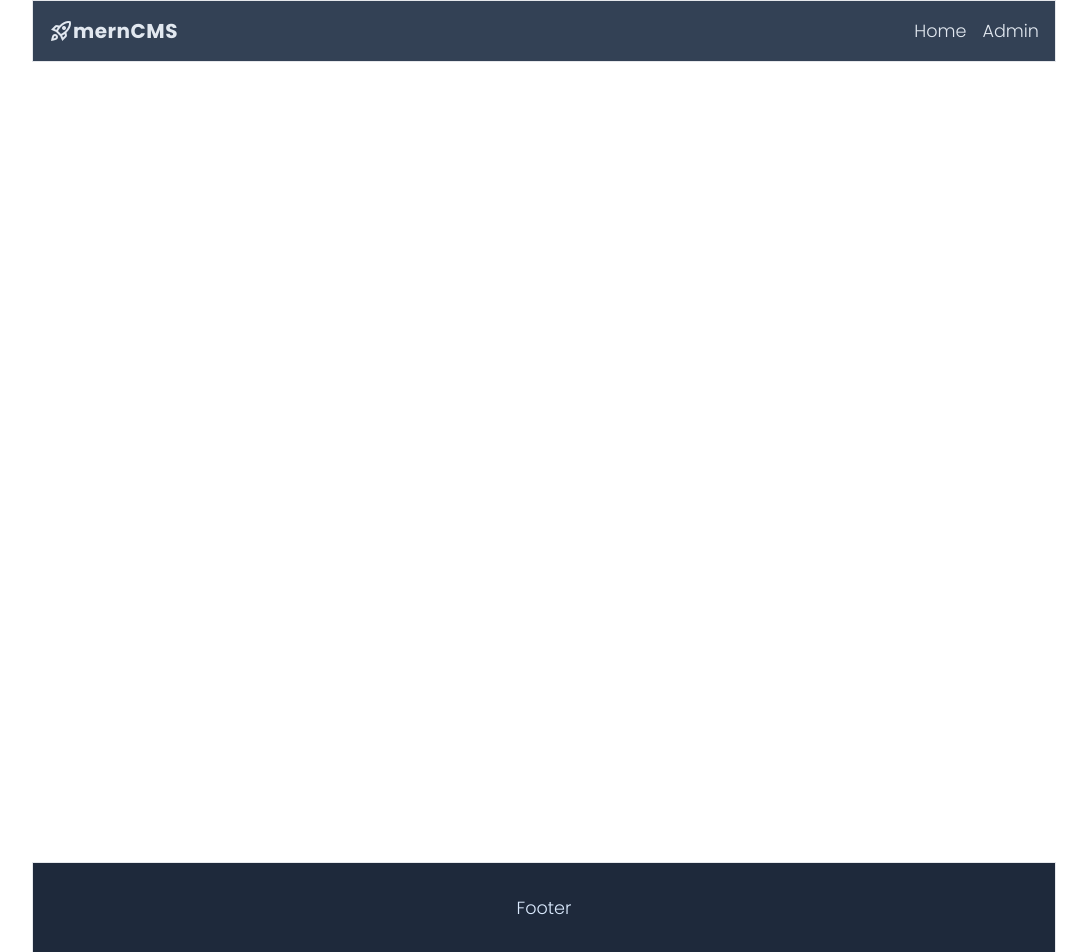
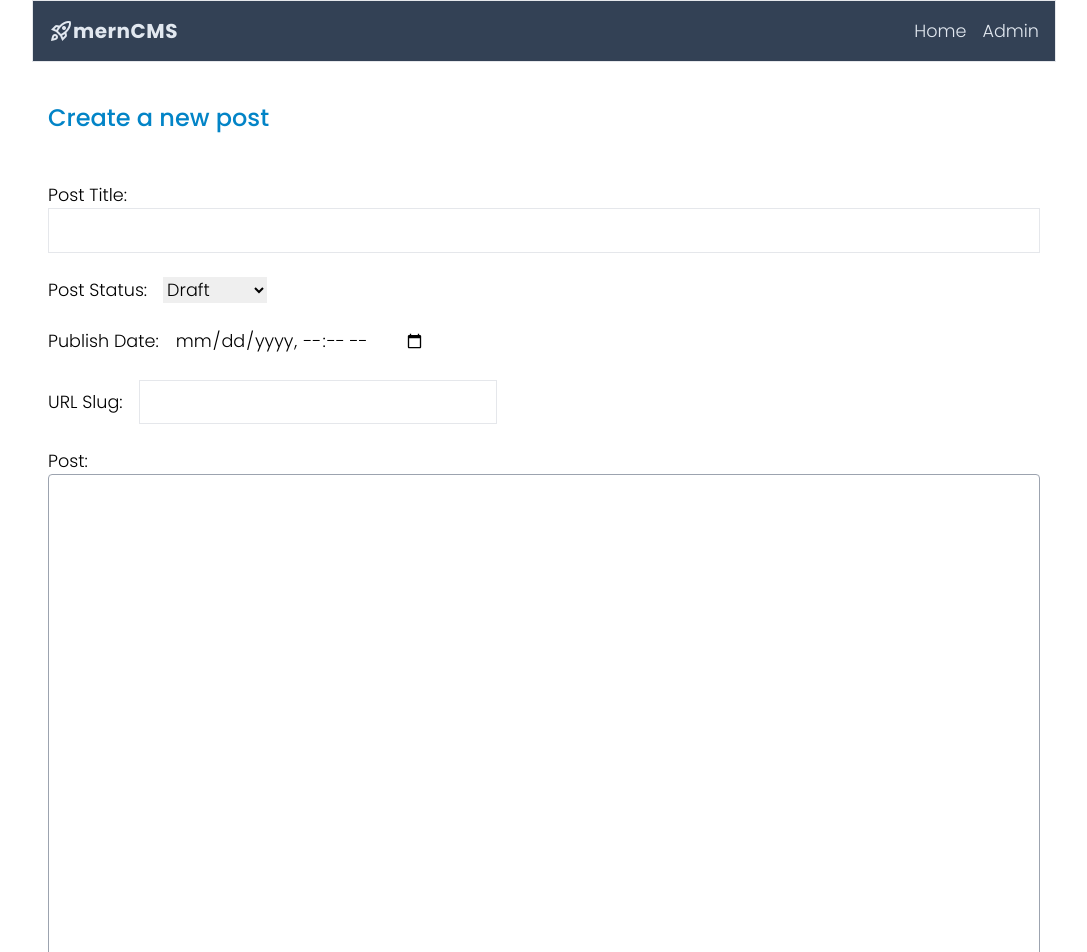
Before and after one commit to kaye360/mern-cms, a React (Create React App) app in the folder client/: page /admin/create in a window 1280 px wide. Shown: the top 952 px of the page, without its empty margins (96-1183 px from the left). Built offline with nearby package versions, Linux system fonts and the light colour scheme.

Commit message:
create post functionality

```diff
--- a/client/src/App.js
+++ b/client/src/App.js
@@ -9,6 +9,7 @@ import Index from "./pages/Index";
 import Admin from "./pages/Admin";
 import Post from "./pages/Post";
 import EditPost from "./pages/EditPost";
+import CreatePost from "./pages/CreatePost"
 import ScrollToTop from "./components/ScrollToTop";
 import Flash from "./components/Flash";
 import { createContext, useState, } from "react";
@@ -32,10 +33,9 @@ function App() {
 
       <Nav />
 
-      <main className="min-h-screen p-4">
+      <main className="p-4">
 
         <Routes>
-
 
           <Route path="/" element={ <Index /> } />
 
@@ -44,6 +44,8 @@ function App() {
           <Route path="admin" element={ <Admin /> } />
 
           <Route path="admin/edit/:slug" element={ <EditPost /> } />
+
+          <Route path="admin/create" element={ <CreatePost /> } />
 
 
         </Routes>
--- a/client/src/components/AdminPostExcerpt.js
+++ b/client/src/components/AdminPostExcerpt.js
@@ -70,10 +70,6 @@ export default function AdminPostExcerpt({ post, getPosts }) {
 
         <h2 className="my-2 text-xl font-medium">{ title }</h2>
 
-        <div>
-          { slug }
-        </div>
-
         <div className="text-sm text-gray-400">
           <Icon css='text-xs mr-1'>calendar_today</Icon>
           { date }
--- a/client/src/pages/Admin.js
+++ b/client/src/pages/Admin.js
@@ -2,6 +2,8 @@ import usePosts from "../utils/usePosts"
 
 import PageHeading from "../components/PageHeading"
 import AdminPostExcerpt from "../components/AdminPostExcerpt"
+import Icon from "../components/Icon"
+import { Link } from "react-router-dom"
 
 
 export default function Admin() {
@@ -14,6 +16,16 @@ export default function Admin() {
 
       <PageHeading>Admin</PageHeading>
 
+      <Link
+        to="/admin/create"
+        className="
+          rounded flex items-center gap-2 my-6 px-3 py-2 w-fit
+          font-medium text-base text-sky-100 bg-sky-700 hover:text-sky-700 hover:bg-sky-300"
+      >
+        <Icon css="text-2xl">post_add</Icon>
+        Add New Post
+      </Link>
+
       <div className="flex flex-col gap-4">
         {
         posts.map( post => <AdminPostExcerpt post={ post } getPosts={ getPosts } key={ post._id } /> )
--- /dev/null
+++ b/client/src/pages/CreatePost.js
@@ -0,0 +1,127 @@
+import { useContext } from "react";
+import PageHeading from "../components/PageHeading";
+import {FlashContext} from "../App"
+import { useNavigate } from "react-router-dom";
+
+export default function EditPost() {
+
+  const [, setFlash] = useContext(FlashContext)
+  const navigate = useNavigate()
+
+
+  async function handleSubmit(e) {
+    e.preventDefault()
+
+    const postData = {
+      title : e.target[0].value,
+      published : e.target[1].value,
+      date : e.target[2].value,
+      slug : e.target[3].value,
+      body : e.target[4].value,
+      likes : 0,
+    }
+
+    try {
+      const res = await fetch(`http://localhost:3001/api/`, {
+        method : 'POST',
+        headers : { 'Content-Type' : 'application/json; charset=UTF-8' },
+        body : JSON.stringify( postData )
+      })
+
+      if(!res.ok) throw new Error(res.status)
+
+      const data = await res.json()
+
+      setFlash({
+        message: `Successfully created post: ${ data.newPost.title }`,
+        type : 'success'
+      })
+
+      navigate(`/post/${data.newPost.slug}`)
+
+    } catch (error) {
+      console.log(error)
+      setFlash({
+        message: error.message,
+        type : 'fail'
+      })
+    }
+  }
+
+  return(
+    <section>
+
+      <form onSubmit={ handleSubmit }>
+      <div className="flex flex-col gap-6">
+
+        <PageHeading>
+          Create a new post
+        </PageHeading>
+
+        <div>
+          <label>
+            Post Title:
+            <input
+              type="text"
+              className=" p-2 border border-gray-200 w-full"
+            />
+          </label>
+        </div>
+
+        <div>
+          <label>
+            Post Status:
+            <select
+              className="ml-4"
+              >
+              <option value="false" defaultChecked>Draft</option>
+              <option value="true">Published</option>
+            </select>
+          </label>
+        </div>
+
+        <div>
+          <label>
+            Publish Date:
+            <input
+              type="datetime-local"
+              className="ml-4"
+            />
+          </label>
+        </div>
+
+        <div>
+          <label>
+            URL Slug:
+            <input
+              type="text"
+              className="ml-4 p-2 border border-gray-200"
+            />
+          </label>
+        </div>
+
+        <div>
+          <label>
+            Post:
+            <textarea
+              className="rounded block border border-gray-400 w-full h-[75vh] p-2"
+            ></textarea>
+          </label>
+        </div>
+
+        <button
+          type="submit"
+          className="
+            rounded inline-flex items-center gap-2 px-6 py-3 w-fit
+            bg-sky-200 hover:bg-sky-400 text-black font-medium text-lg"
+        >
+          Create Post
+        </button>
+
+        </div>
+        </form>
+
+      </section>
+  )
+
+}
--- a/client/src/utils/usePosts.js
+++ b/client/src/utils/usePosts.js
@@ -12,6 +12,7 @@ export default function usePosts() {
       if(!res.ok) throw new Error(res.status)
       const data = await res.json()
       setPosts(data.allPosts)
+
     } catch (err) {
       console.log(err)
     }
```
